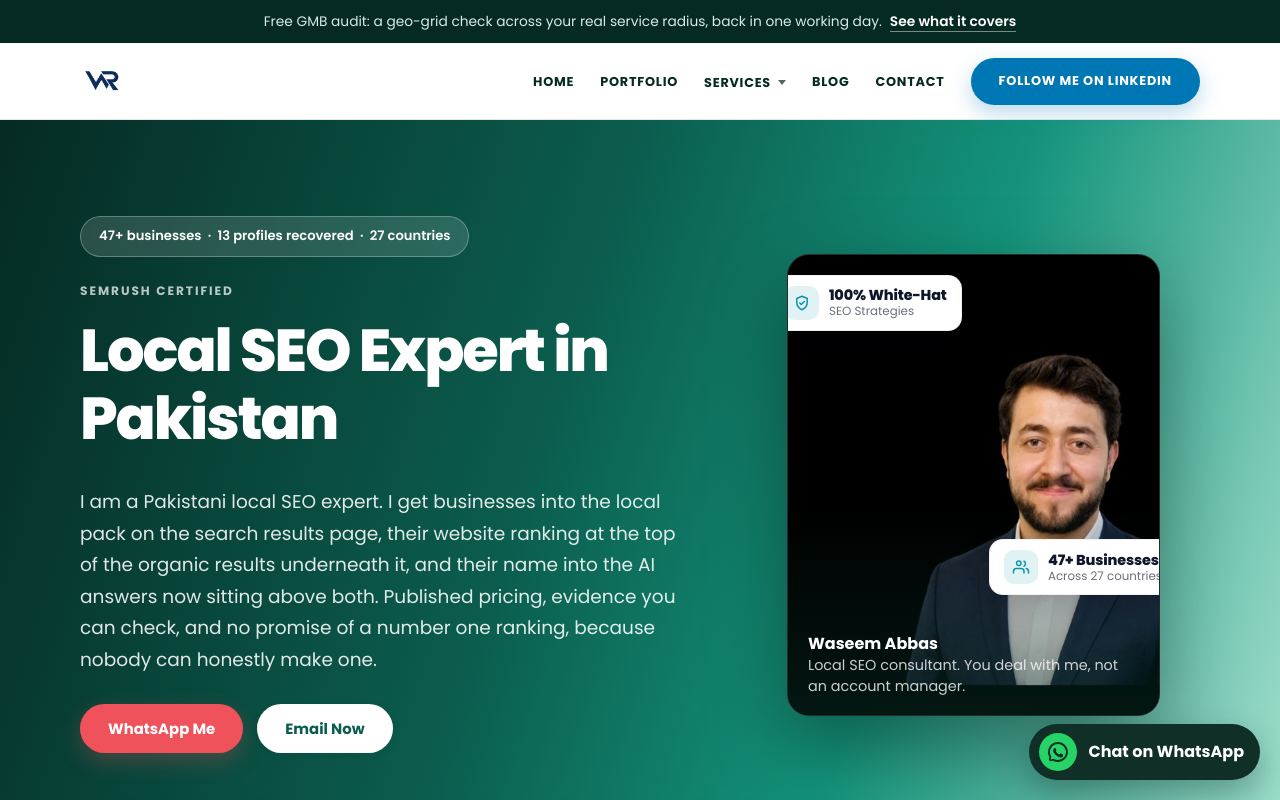
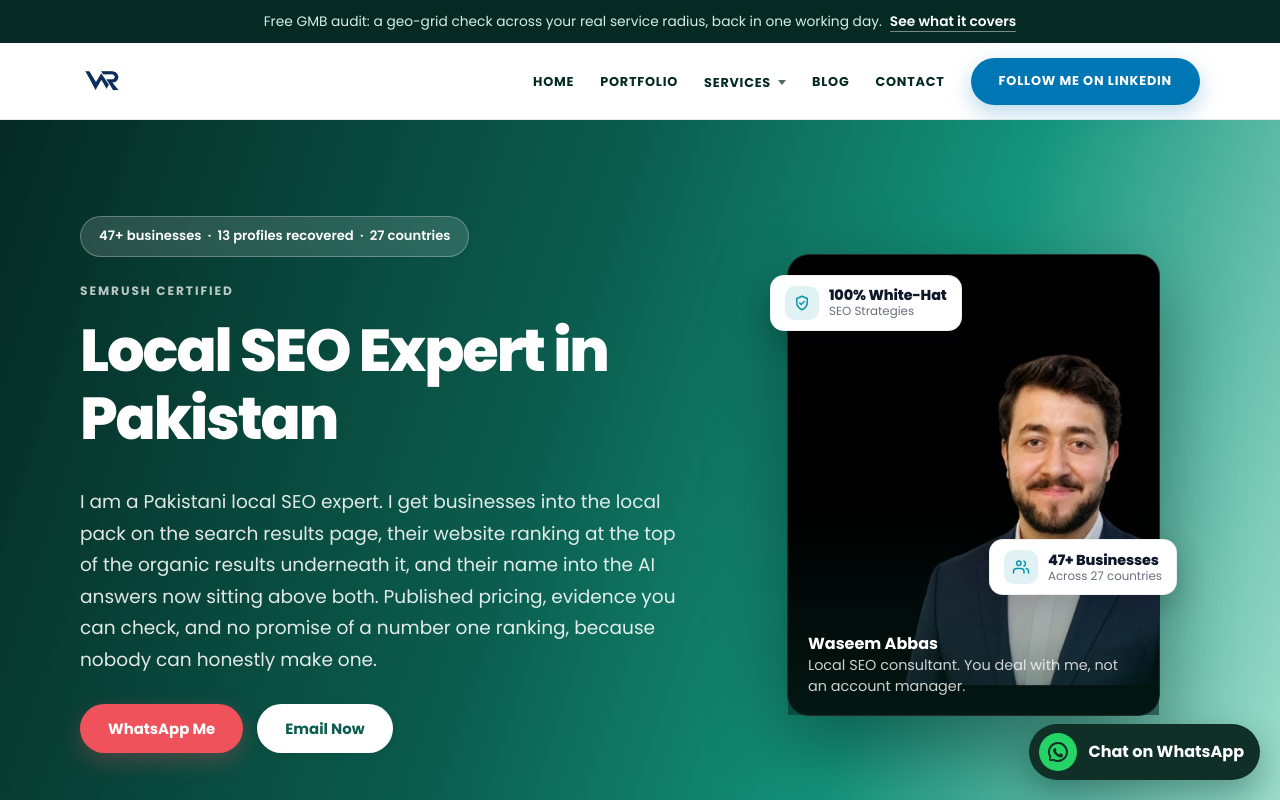
Before and after one commit to abbasid9276-spec/waseem-local-seo, a Next.js app: page / in a window 1280 px wide. Shown: the top 800 px of the page. Built offline with nearby package versions, Linux system fonts and the light colour scheme.

Commit message:
Update globals.css

```diff
--- a/app/globals.css
+++ b/app/globals.css
@@ -842,3 +842,8 @@ img, svg, video, iframe, table, pre { max-width: 100%; }
   .hero-badge { max-width: 56%; }
   .hero-badge-txt i { display: none; }
 }
+
+/* badges sit outside the frame, so the frame must not clip them */
+.hero-figure { overflow: visible; }
+.hero-figure > img { border-radius: 22px; }
+.hero-figure > figcaption { border-radius: 0 0 22px 22px; }
```
